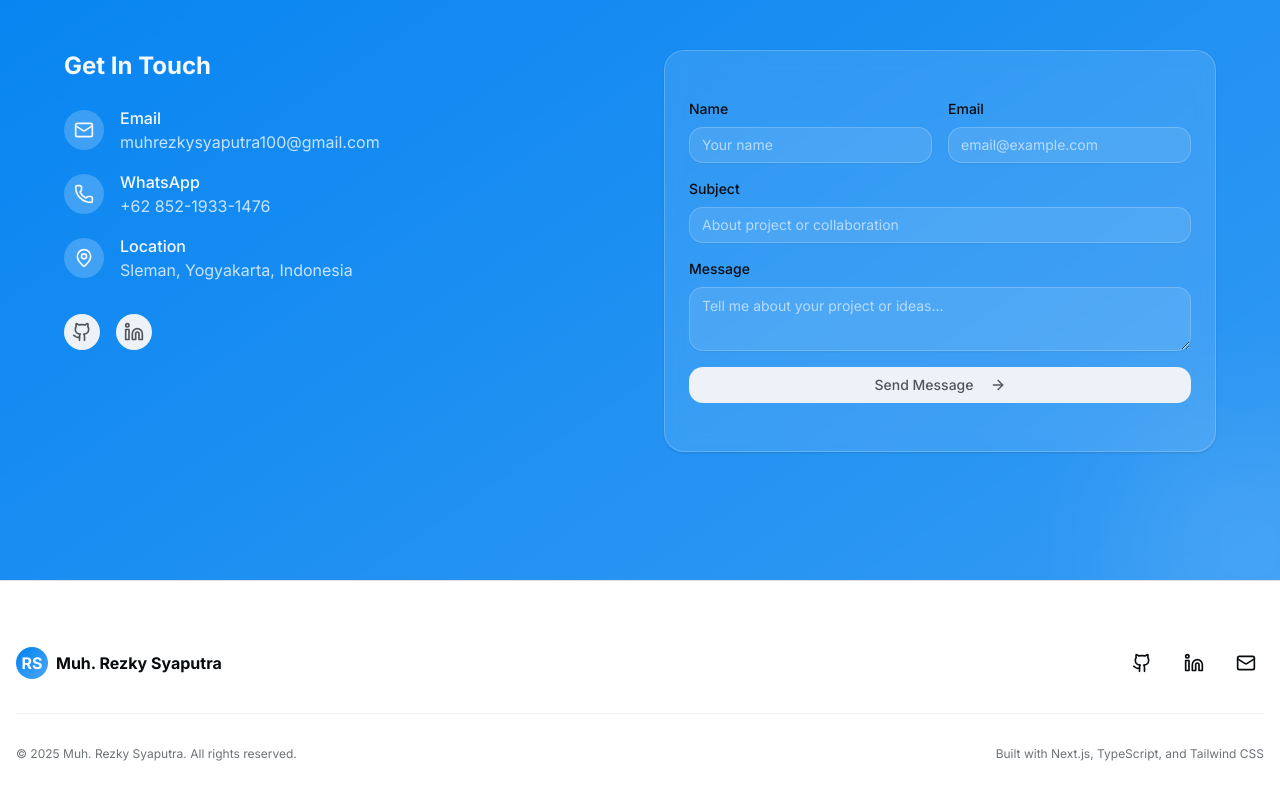
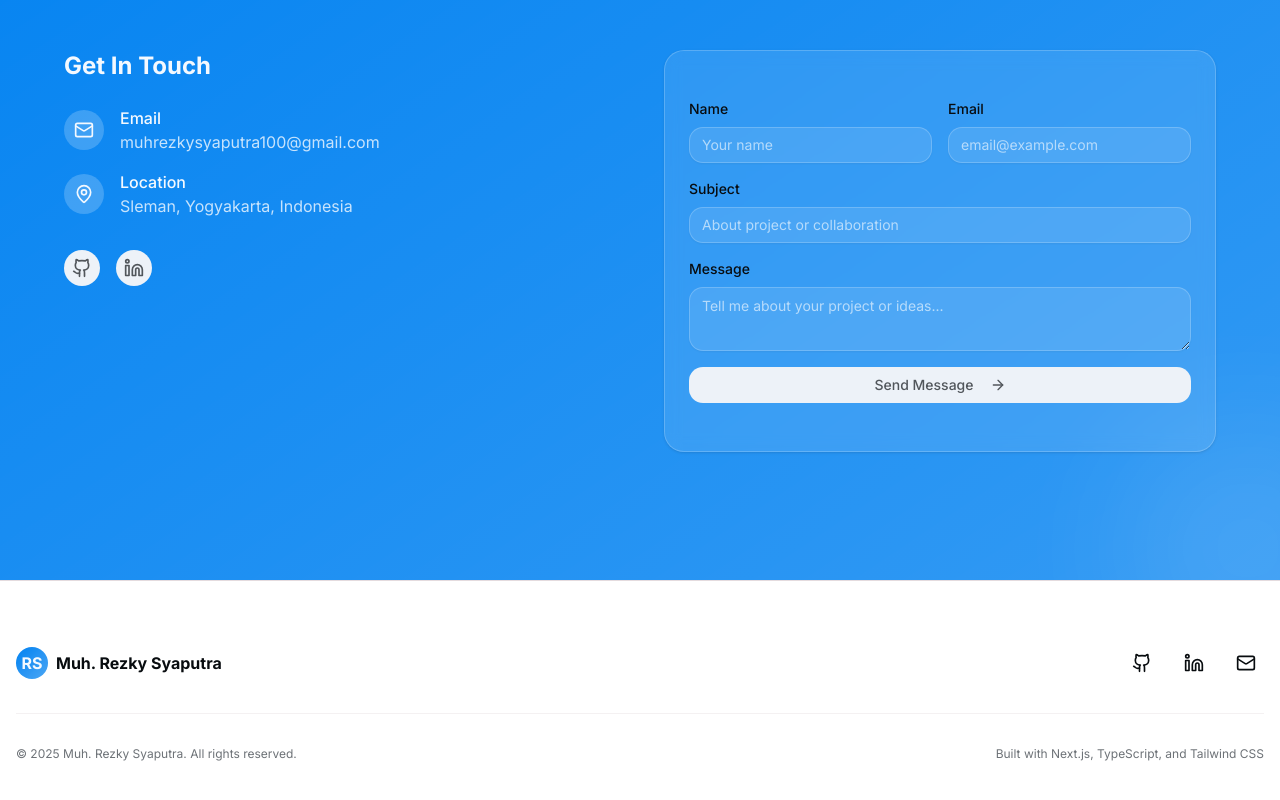
Before and after one commit to rezkysyaputra/portfoliov2, a Next.js app: page / in a window 1280 px wide. Shown: the part 5240-6040 px from the top of the page. Built offline with nearby package versions, Linux system fonts and the light colour scheme.

Commit message:
delete wa

```diff
--- a/src/app/page.tsx
+++ b/src/app/page.tsx
@@ -799,17 +799,6 @@ export default function Portfolio() {
                     </div>
                     <div className="flex items-center gap-4">
                       <div className="size-10 rounded-full bg-white/20 flex items-center justify-center">
-                        <Phone className="size-5" />
-                      </div>
-                      <div>
-                        <p className="font-medium">WhatsApp</p>
-                        <p className="text-primary-foreground/80">
-                          +62 852-1933-1476
-                        </p>
-                      </div>
-                    </div>
-                    <div className="flex items-center gap-4">
-                      <div className="size-10 rounded-full bg-white/20 flex items-center justify-center">
                         <MapPin className="size-5" />
                       </div>
                       <div>
```
